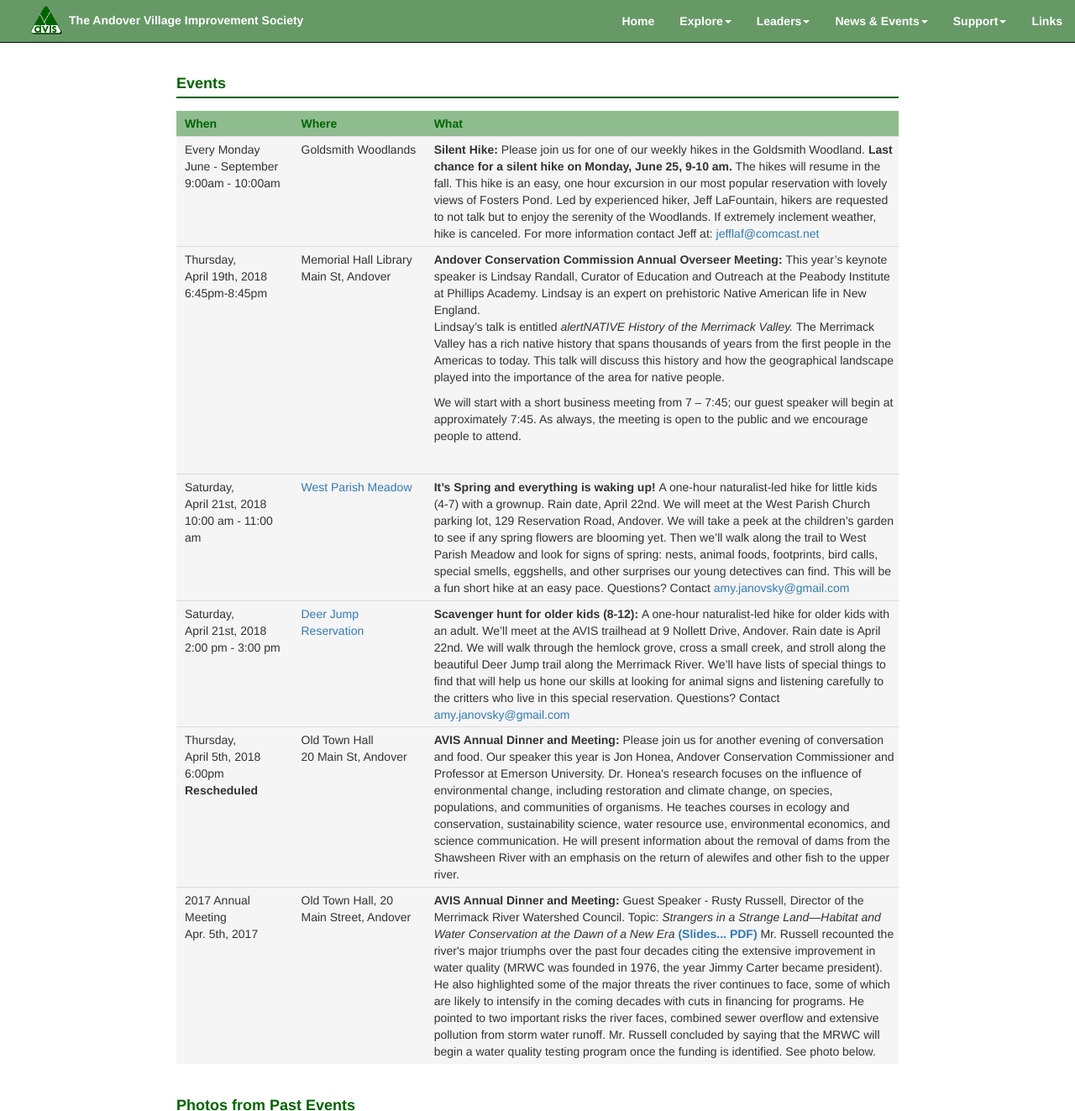
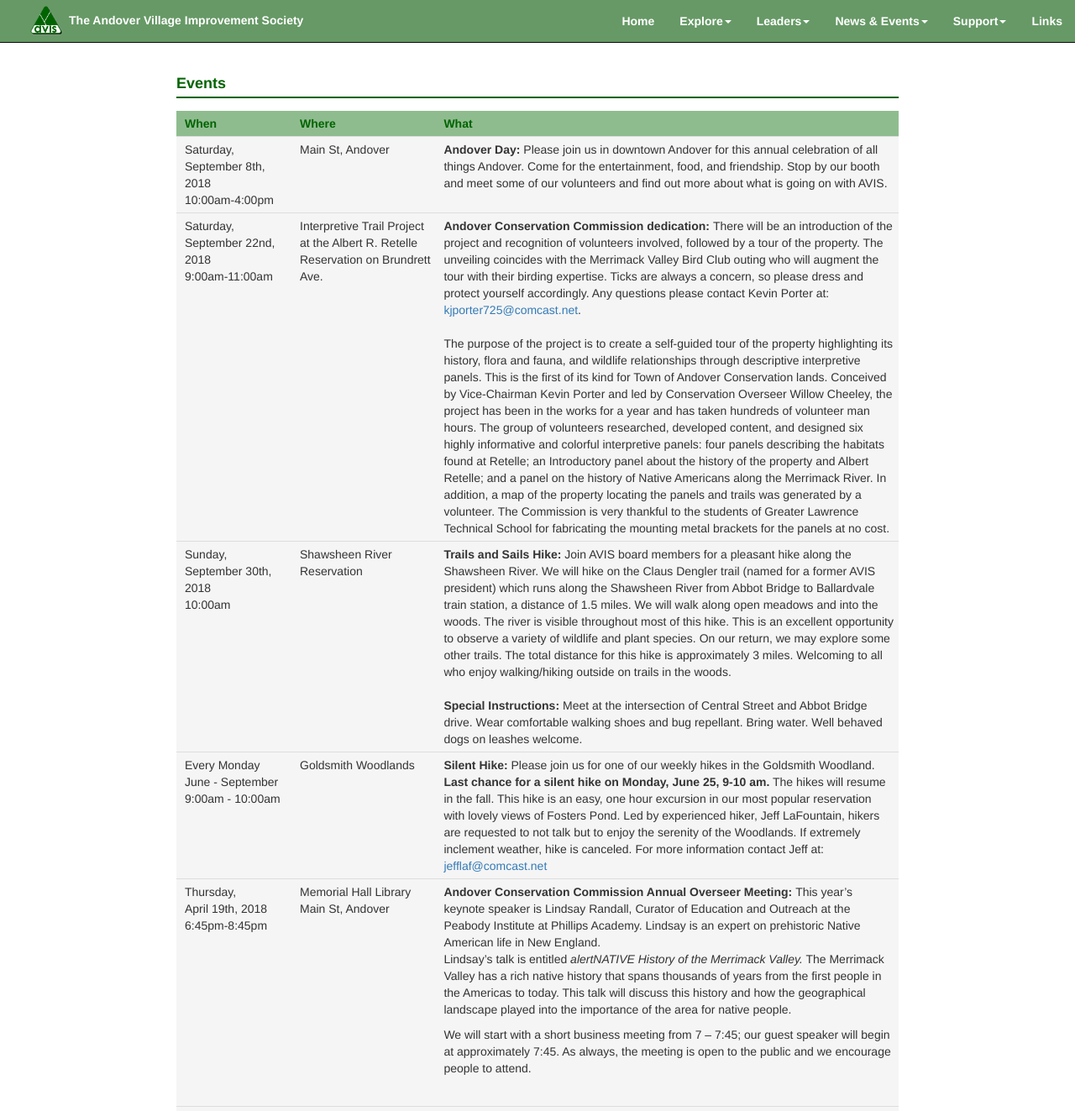
Before and after one commit to avisandover/avis-website, a Jekyll site: the page built from events.html, in a window 1280 px wide and 1400 px high, cut to the strip 0-1323 px from the top of the window. Shown: the whole strip at 84% size. Built offline with Jekyll 4.4.1, drawn with Linux system fonts in a browser that asks for light colours.

Commit message:
New updates

```diff
--- a/events.html
+++ b/events.html
@@ -13,7 +13,71 @@
         <td>Where</td>
         <td>What</td>
       </tr>
-    </thead>
+		</thead>
+
+		<tr>
+			<td>
+				Saturday,<br>
+				September 8th, 2018<br>
+				10:00am-4:00pm<br>
+			</td>
+			<td>
+				Main St, Andover<br>
+			</td>
+			<td><strong>Andover Day: </strong>Please join us in downtown Andover for this annual celebration of all things Andover. Come for the entertainment, food, and friendship. Stop by our booth and meet some of our volunteers and find out more about what is going on with AVIS.
+				<br>
+			</td>
+		</tr>
+
+		<tr>
+			<td>
+				Saturday,<br>
+				September 22nd, 2018<br>
+				9:00am-11:00am<br>
+			</td>
+			<td>
+					Interpretive Trail Project at the Albert R. Retelle Reservation on Brundrett
+					Ave.
+				<br>
+			</td>
+			<td><strong>Andover Conservation Commission dedication: </strong>
+
+There will be an introduction of the project and recognition of volunteers involved, followed
+by a tour of the property. The unveiling coincides with the Merrimack Valley Bird Club
+outing who will augment the tour with their birding expertise. Ticks are always a concern, so
+please dress and protect yourself accordingly. Any questions please contact Kevin Porter at:
+<a href="mailto:kjporter725@comcast.net">kjporter725@comcast.net</a>.
+<br><br>
+The purpose of the project is to create a self-guided tour of the property highlighting its history,
+ flora and fauna, and wildlife relationships through descriptive interpretive panels. This is the
+ first of its kind for Town of Andover Conservation lands. Conceived by Vice-Chairman Kevin
+ Porter and led by Conservation Overseer Willow Cheeley, the project has been in the works for a
+ year and has taken hundreds of volunteer man hours. The group of volunteers researched, developed
+ content, and designed six highly informative and colorful interpretive panels: four panels describing
+	the habitats found at Retelle; an Introductory panel about the history of the property and Albert Retelle;
+	and a panel on the history of Native Americans along the Merrimack River. In addition, a map of the
+	 property locating the panels and trails was generated by a volunteer. The Commission is very thankful
+	 to the students of Greater Lawrence Technical School for fabricating the mounting metal brackets for
+	  the panels at no cost.
+				<br>
+			</td>
+		</tr>
+
+		<tr>
+			<td>
+				Sunday,<br>
+				September 30th, 2018<br>
+				10:00am<br>
+			</td>
+			<td>
+				Shawsheen River Reservation<br>
+			</td>
+			<td><strong>Trails and Sails Hike: </strong>
+				Join AVIS board members for a pleasant hike along the Shawsheen River. We will hike on the Claus Dengler trail (named for a former AVIS president) which runs along the Shawsheen River from Abbot Bridge to Ballardvale train station, a distance of 1.5 miles. We will walk along open meadows and into the woods. The river is visible throughout most of this hike. This is an excellent opportunity to observe a variety of wildlife and plant species. On our return, we may explore some other trails. The total distance for this hike is approximately 3 miles. Welcoming to all who enjoy walking/hiking outside on trails in the woods.
+				<br><br><strong>Special Instructions:</strong> Meet at the intersection of Central Street and Abbot Bridge drive. Wear comfortable walking shoes and bug repellant. Bring water. Well behaved dogs on leashes welcome.
+				<br>
+			</td>
+		</tr>
 
 		<tr>
 			<td>
@@ -29,8 +93,7 @@
 				This hike is an easy, one hour excursion in our most popular reservation with
 				lovely views of Fosters Pond. Led by experienced hiker, Jeff LaFountain, hikers are requested
 				to not talk but to enjoy the serenity of the Woodlands. If extremely inclement weather, hike is canceled.
-				 For more information contact Jeff at: <a href="mailto:jefflaf@comcast.net">jefflaf@comcast.net</a>
-<br>
+				 For more information contact Jeff at: <a href="mailto:jefflaf@comcast.net">jefflaf@comcast.net</a><br>
 			</td>
 		</tr>
 
--- a/sunsetrock.html
+++ b/sunsetrock.html
@@ -6,6 +6,8 @@
 <div class="reservation-center">
   <h3>Sunset Rock Reservation</h3>
   <hr>
+
+  <h2>This reservation has become overgrown and is no longer accessible.</h2>
 
   <h4>Features:</h4>
   <p>Sunset Rock, measuring approximately 250 feet above sea level, is just a short distance from the entrance to the reservation. It marks the beginning of a mile of ledge extending parallel to Sunset Rock Road and ending deep in the woods.</p>
```
Also changed, not shown: news.html (+7 -7 lines), 2 other files.
